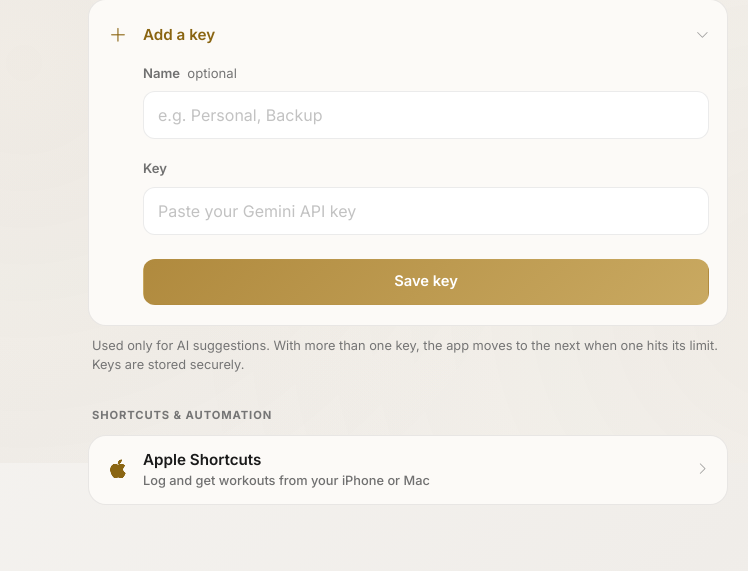
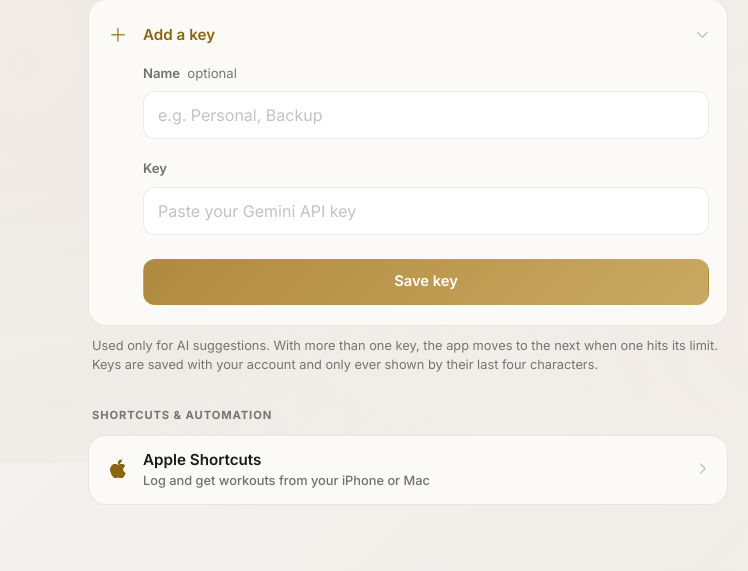
Before and after one commit to Harsh-0024/workout_logger_, a Python web app: template templates/settings_integrations.html in a window 1280 px wide. Shown: the part 337-908 px from the top of the page, without its empty margins (232-980 px from the left). Run offline with Jinja, Linux system fonts and the light colour scheme; the template is opened without the code that fills it, so the values that code supplies are empty.

Commit message:
integrations: don't claim API keys are "stored securely"
They're saved as written in the database (not encrypted). The page now says what is true:
saved with your account and only shown by their last four characters.

Co-Authored-By: Claude Opus 5.5 <noreply@anthropic.com>

```diff
--- a/templates/settings_integrations.html
+++ b/templates/settings_integrations.html
@@ -53,7 +53,7 @@
                 </form>
             </details>
         </div>
-        <p class="st-foot">Used only for AI suggestions. With more than one key, the app moves to the next when one hits its limit. Keys are stored securely.</p>
+        <p class="st-foot">Used only for AI suggestions. With more than one key, the app moves to the next when one hits its limit. Keys are saved with your account and only ever shown by their last four characters.</p>
     </section>
 
     <section class="st-section">
```
Also changed, not shown: tests/test_route_regressions.py (+7 -0 lines).
